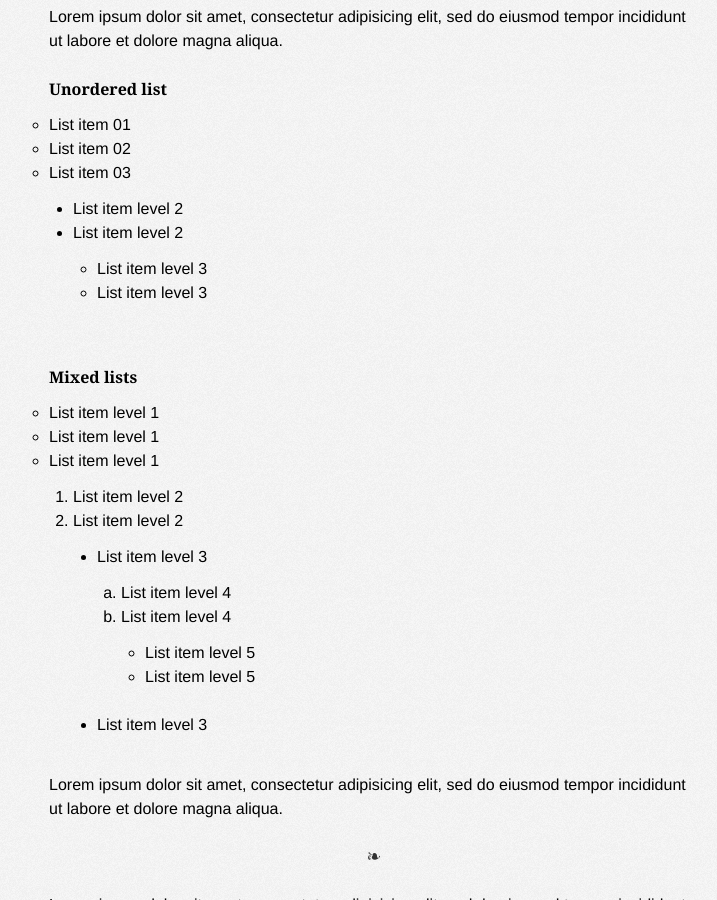
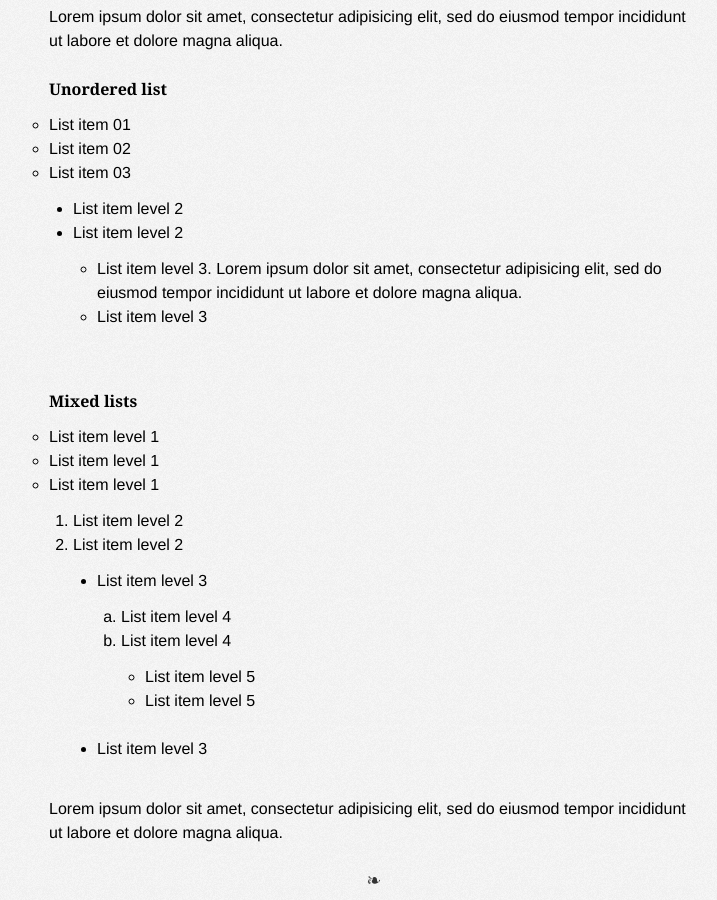
Before and after one commit to trentm/trentm.github.com, a Jekyll site: the page built from demo/demo.html, in a window 1280 px wide and 900 px high, scrolled down 4258 px. Shown: the whole window, without its empty margins (266-983 px from the left). Built offline with Jekyll 4.4.1, drawn with Linux system fonts in a browser that asks for light colours; some web fonts are replaced; Markdown is read by kramdown in place of the engine named in the settings.

Commit message:
longer list item in demo

```diff
--- a/demo/demo.html
+++ b/demo/demo.html
@@ -106,7 +106,8 @@ ut labore et dolore magna aliqua.</p>
       <li>List item level 2</li>
       <li>List item level 2
 	<ul>
-	  <li>List item level 3</li>
+	  <li>List item level 3. Lorem ipsum dolor sit amet, consectetur adipisicing elit, sed do eiusmod tempor incididunt
+ut labore et dolore magna aliqua.</li>
 	  <li>List item level 3</li>
 	</ul>
       </li>
```
